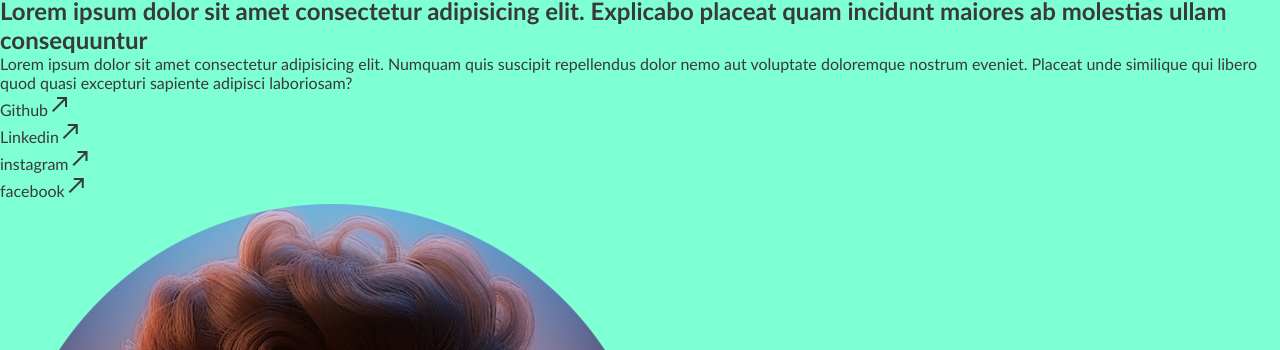
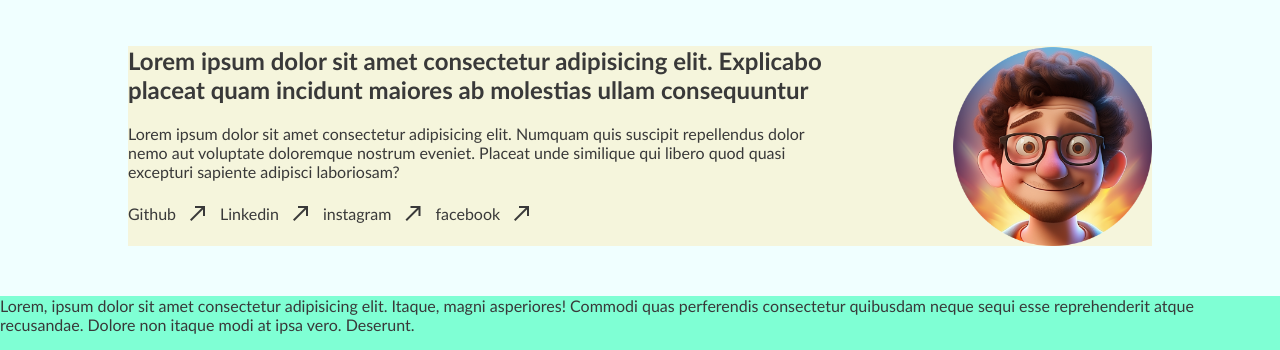
Before and after one commit to KekoPereda/portafolio_alura, a plain HTML site: page index.html in a window 1280 px wide. Shown: the part 74-424 px from the top of the page. Drawn offline with nearby package versions, Linux system fonts and the light colour scheme.

Commit message:
se actualiza estilos, se resuelve gap de principal_contenido

```diff
--- a/assets/css/estilos.css
+++ b/assets/css/estilos.css
@@ -64,5 +64,42 @@ main {
 
 .principal {
   width: 100%;
-  height: 430px;
+  min-height: 300px;
+  display: flex;
+  align-items: center;
+  justify-content: center;
+  background-color: azure;
 }
+
+
+.principal_contenido {
+  width: 80%;
+  display: flex;
+  justify-content: space-between;
+  background-color: beige;
+
+}
+
+.principal_texto {
+  width: 70% !important;
+  display: flex;
+  flex-direction: column;
+  gap: 20px;
+}
+
+.redes_sociales ul {
+  display: flex;
+  gap: 10px;
+  align-items: center;
+}
+
+.redes_sociales li {
+  display: flex;
+  gap: 10px;
+  align-items: center;
+}
+
+.fotoKeko {
+  width: 200px;
+  height: 200px;
+}
```
